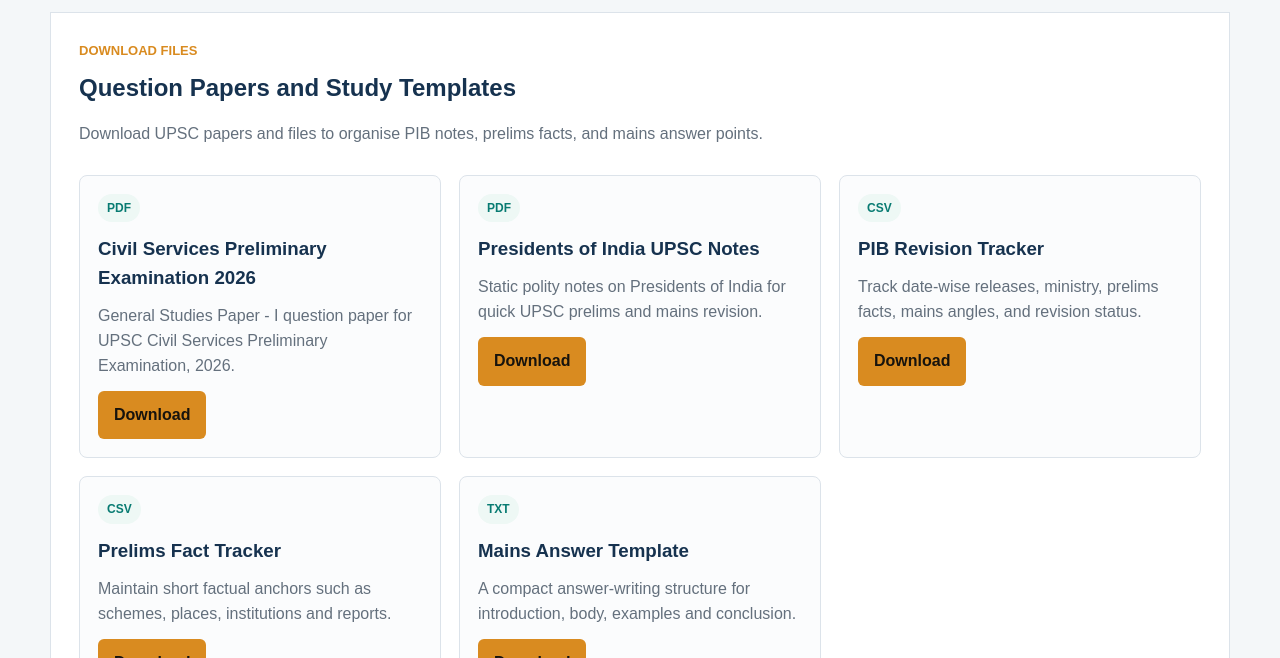
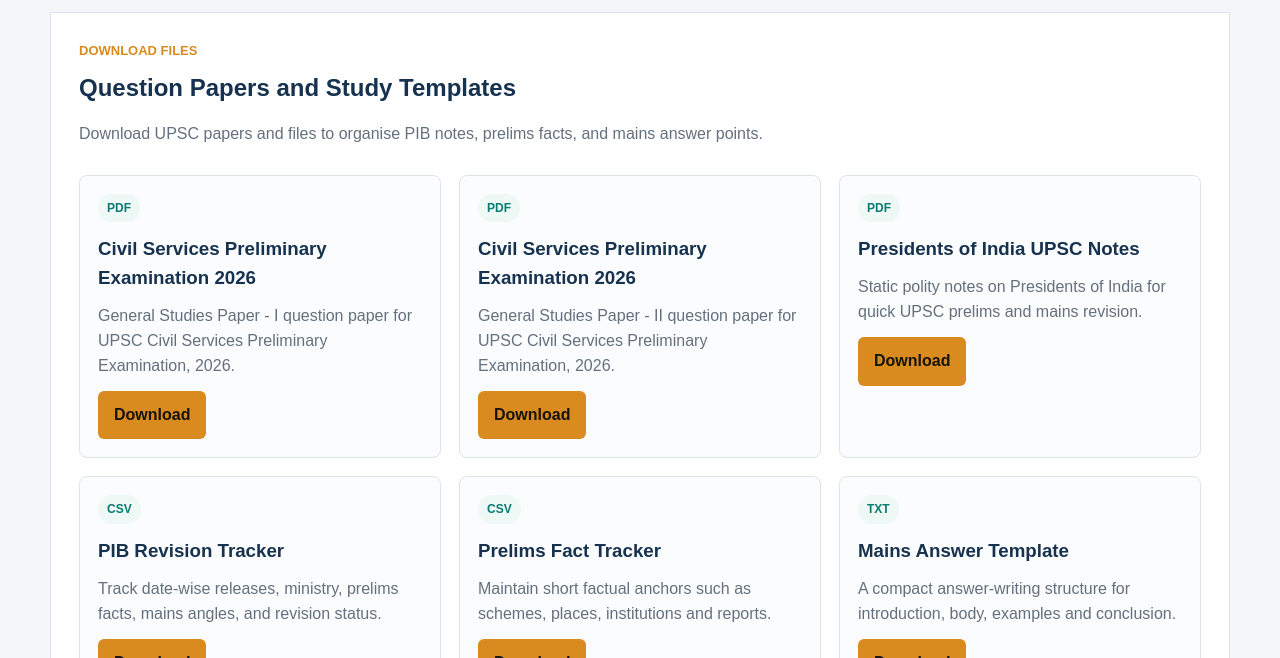
Before and after one commit to gourav10071963-ux/gourav10071963-ux.github.io, a plain HTML site: page downloads.html in a window 1280 px wide. Shown: the part 467-1125 px from the top of the page. Drawn offline with Linux system fonts and the light colour scheme.

Commit message:
Add UPSC prelims 2026 paper II download

```diff
--- a/downloads.html
+++ b/downloads.html
@@ -63,6 +63,12 @@
           <h3>Civil Services Preliminary Examination 2026</h3>
           <p>General Studies Paper - I question paper for UPSC Civil Services Preliminary Examination, 2026.</p>
           <a class="primary-action" href="downloads/civil-services-prelims-2026-general-studies-paper-1.pdf" download>Download</a>
+        </article>
+        <article class="download-card">
+          <span class="file-type">PDF</span>
+          <h3>Civil Services Preliminary Examination 2026</h3>
+          <p>General Studies Paper - II question paper for UPSC Civil Services Preliminary Examination, 2026.</p>
+          <a class="primary-action" href="downloads/civil-services-prelims-2026-general-studies-paper-2.pdf" download>Download</a>
         </article>
         <article class="download-card">
           <span class="file-type">PDF</span>
```
Also changed, not shown: 1 other file.
